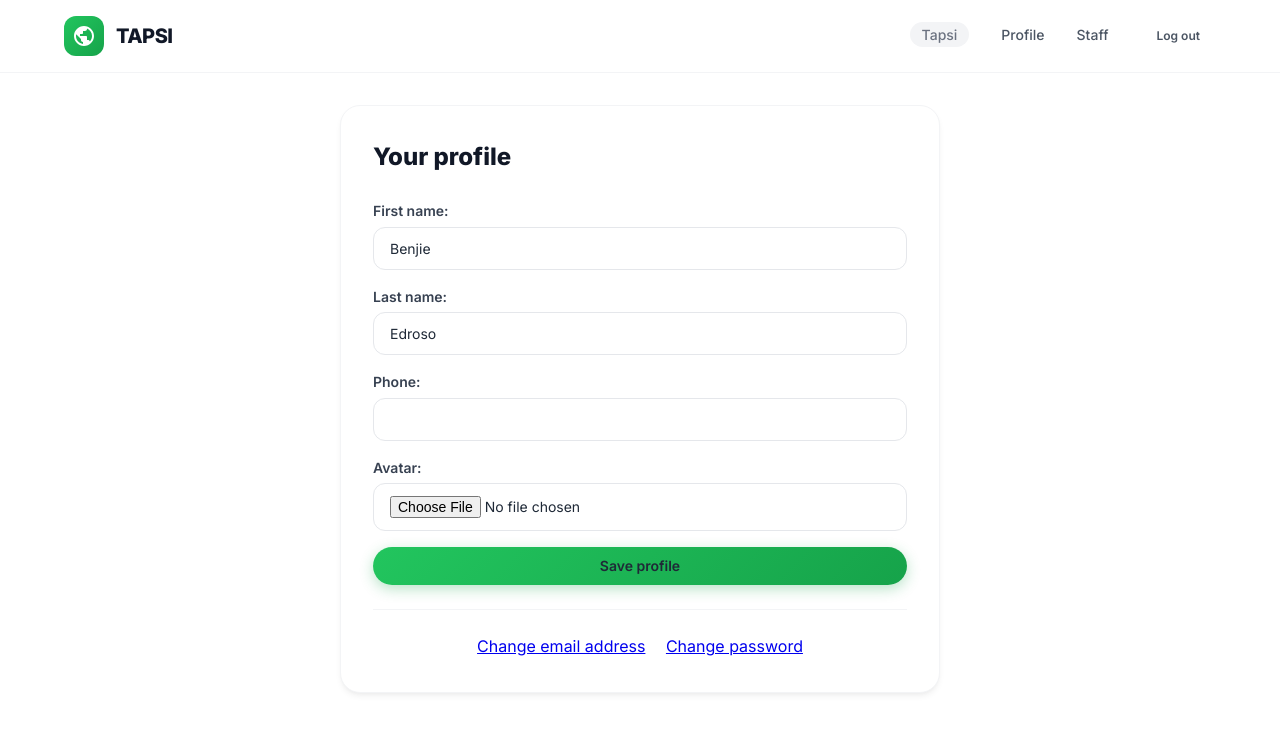
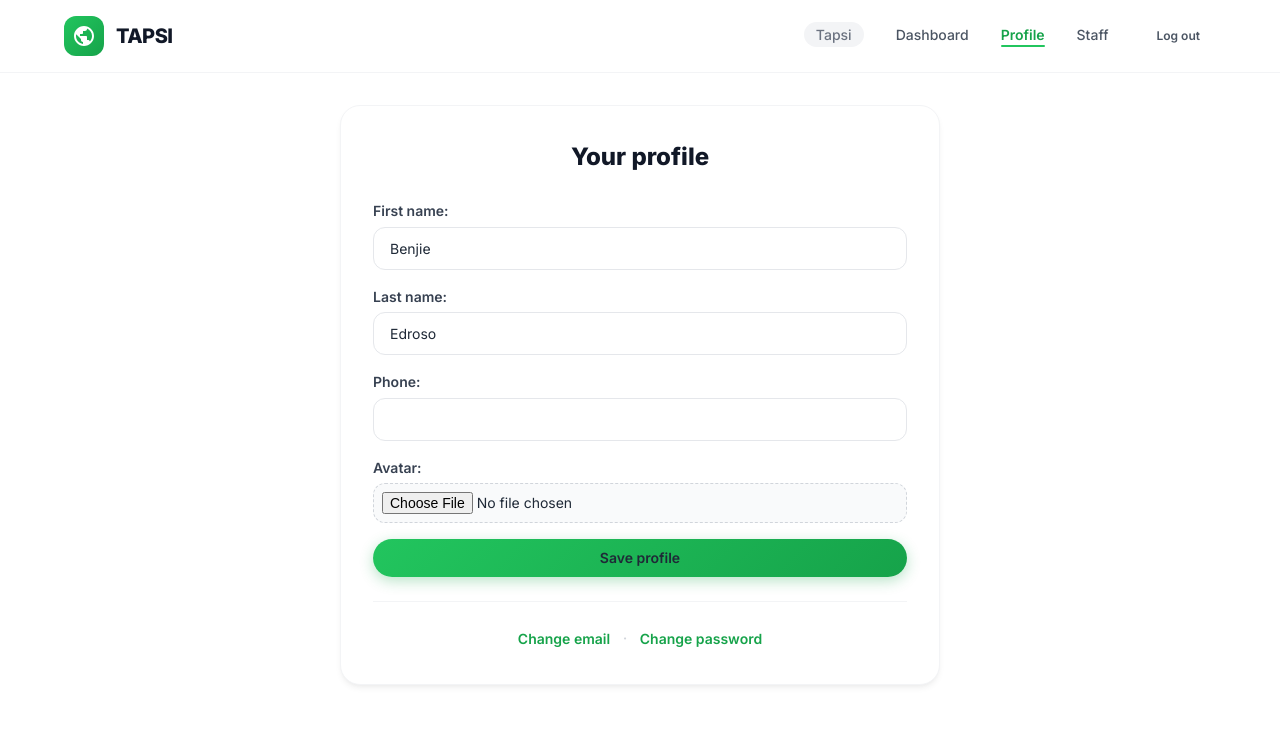
Before and after one commit to benjieedroso/tapsi, a Django app: page /accounts/profile/ in a window 1280 px wide. Shown: the top 733 px of the page. Run offline with Django 5.2, Linux system fonts and the light colour scheme; a user stored in the database is signed in; data comes from the database, SQL or seed files in the repository.

Commit message:
ui fixes

```diff
--- a/static/css/app.css
+++ b/static/css/app.css
@@ -17,6 +17,23 @@
     padding: var(--space-1) var(--space-3);
     background: var(--gray-100);
     border-radius: var(--radius-full);
+}
+
+.navbar-links a.active {
+    color: var(--tapsi-600);
+    font-weight: var(--font-weight-semibold);
+    position: relative;
+}
+
+.navbar-links a.active::after {
+    content: '';
+    position: absolute;
+    bottom: -4px;
+    left: 0;
+    right: 0;
+    height: 2px;
+    background: var(--tapsi-500);
+    border-radius: 1px;
 }
 
 /* ── Alerts ── */
@@ -97,11 +114,11 @@
     color: var(--tapsi-600);
     text-decoration: none;
     font-weight: var(--font-weight-semibold);
+    transition: color var(--transition-fast);
 }
 
 .auth-card p a:hover {
     color: var(--tapsi-700);
-    text-decoration: underline;
 }
 
 /* ── Form Fields ── */
@@ -256,11 +273,11 @@ button:active, .button:active {
     font-size: var(--font-size-sm);
     font-weight: var(--font-weight-semibold);
     text-decoration: none;
+    transition: color var(--transition-fast);
 }
 
 .grid article a:hover {
     color: var(--tapsi-700);
-    text-decoration: underline;
 }
 
 /* ── Page Headings ── */
@@ -276,6 +293,7 @@ button:active, .button:active {
     font-weight: var(--font-weight-extrabold);
     color: var(--gray-900);
     letter-spacing: var(--letter-spacing-tight);
+    line-height: var(--line-height-tight);
 }
 
 /* ── Tables ── */
@@ -298,6 +316,7 @@ button:active, .button:active {
     padding: var(--space-4) var(--space-5);
     border-bottom: 1px solid var(--gray-100);
     font-size: var(--font-size-sm);
+    vertical-align: middle;
 }
 
 .table-card th {
@@ -313,12 +332,21 @@ button:active, .button:active {
     color: var(--gray-700);
 }
 
+.table-card td:first-child {
+    font-weight: var(--font-weight-semibold);
+    color: var(--gray-800);
+}
+
 .table-card tr:last-child td {
     border-bottom: none;
 }
 
 .table-card tr:hover td {
     background: var(--tapsi-50);
+}
+
+.table-card .empty-state {
+    padding: var(--space-12) var(--space-6);
 }
 
 /* ── Badges in Tables ── */
@@ -358,6 +386,55 @@ button:active, .button:active {
     font-weight: var(--font-weight-extrabold);
     color: var(--gray-900);
     margin-bottom: var(--space-6);
+    text-align: center;
+}
+
+.profile-avatar {
+    width: 80px;
+    height: 80px;
+    border-radius: 50%;
+    object-fit: cover;
+    border: 3px solid var(--tapsi-200);
+    margin: 0 auto var(--space-6);
+    display: block;
+}
+
+.profile-links {
+    text-align: center;
+    margin-top: var(--space-6);
+    padding-top: var(--space-6);
+    border-top: 1px solid var(--gray-100);
+}
+
+.profile-links a {
+    color: var(--tapsi-600);
+    text-decoration: none;
+    font-size: var(--font-size-sm);
+    font-weight: var(--font-weight-semibold);
+    transition: color var(--transition-fast);
+}
+
+.profile-links a:hover {
+    color: var(--tapsi-700);
+}
+
+.profile-links span {
+    color: var(--gray-300);
+    margin: 0 var(--space-2);
+}
+
+/* ── File Input Styling ── */
+.field input[type="file"] {
+    padding: var(--space-2);
+    border: 1.5px dashed var(--gray-300);
+    border-radius: var(--radius-lg);
+    background: var(--gray-50);
+    cursor: pointer;
+}
+
+.field input[type="file"]:hover {
+    border-color: var(--tapsi-400);
+    background: var(--tapsi-50);
 }
 
 /* ── Empty States ── */
--- a/templates/accounts/profile.html
+++ b/templates/accounts/profile.html
@@ -4,9 +4,7 @@
 <section class="profile-card">
     <h1>Your profile</h1>
     {% if user.avatar %}
-    <div style="text-align: center; margin-bottom: var(--space-6);">
-        <img src="{{ user.avatar.url }}" alt="Your avatar" style="width: 80px; height: 80px; border-radius: 50%; object-fit: cover; border: 3px solid var(--tapsi-200);">
-    </div>
+    <img class="profile-avatar" src="{{ user.avatar.url }}" alt="Your avatar">
     {% endif %}
     <form method="post" enctype="multipart/form-data" novalidate>
         {% csrf_token %}
@@ -19,8 +17,9 @@
         {% endfor %}
         <button type="submit" class="btn btn-primary" style="width: 100%;">Save profile</button>
     </form>
-    <div style="text-align: center; margin-top: var(--space-6); padding-top: var(--space-6); border-top: 1px solid var(--gray-100);">
-        <a href="{% url 'accounts:request_email_change' %}" style="margin-right: var(--space-4);">Change email address</a>
+    <div class="profile-links">
+        <a href="{% url 'accounts:request_email_change' %}">Change email</a>
+        <span>·</span>
         <a href="{% url 'accounts:change_password' %}">Change password</a>
     </div>
 </section>
--- a/templates/accounts/staff_list.html
+++ b/templates/accounts/staff_list.html
@@ -4,7 +4,7 @@
 <div class="page-heading">
     <div>
         <h1>Staff</h1>
-        <p style="color: var(--gray-500); font-size: var(--font-size-sm);">Accounts for {{ user.restaurant.name }}.</p>
+        <p style="color: var(--gray-500); font-size: var(--font-size-sm); margin-top: var(--space-1);">Accounts for {{ user.restaurant.name }}.</p>
     </div>
     <a class="btn btn-primary" href="{% url 'accounts:create_staff' %}">
         <svg width="16" height="16" viewBox="0 0 24 24" fill="none" stroke="currentColor" stroke-width="2"><path d="M12 5v14M5 12h14"/></svg>
@@ -25,7 +25,7 @@
         <tbody>
             {% for member in staff %}
             <tr>
-                <td style="font-weight: var(--font-weight-semibold);">{{ member.display_name }}</td>
+                <td>{{ member.display_name }}</td>
                 <td>{{ member.email }}</td>
                 <td>
                     <span class="badge badge-{{ member.role|lower }}">
--- a/templates/base.html
+++ b/templates/base.html
@@ -23,9 +23,10 @@
             {% if user.is_authenticated %}
             <ul class="navbar-links">
                 <li><span class="nav-restaurant-name">{{ user.restaurant.name }}</span></li>
-                <li><a href="{% url 'accounts:profile' %}">Profile</a></li>
+                <li><a href="{% url 'dashboard' %}" class="{% if request.resolver_match.url_name == 'dashboard' %}active{% endif %}">Dashboard</a></li>
+                <li><a href="{% url 'accounts:profile' %}" class="{% if request.resolver_match.url_name == 'profile' %}active{% endif %}">Profile</a></li>
                 {% if user.role == 'OWNER' or user.role == 'MANAGER' %}
-                <li><a href="{% url 'accounts:staff_list' %}">Staff</a></li>
+                <li><a href="{% url 'accounts:staff_list' %}" class="{% if request.resolver_match.url_name == 'staff_list' or request.resolver_match.url_name == 'create_staff' %}active{% endif %}">Staff</a></li>
                 {% endif %}
                 <li>
                     <form method="post" action="{% url 'accounts:logout' %}" style="display:inline">
```
